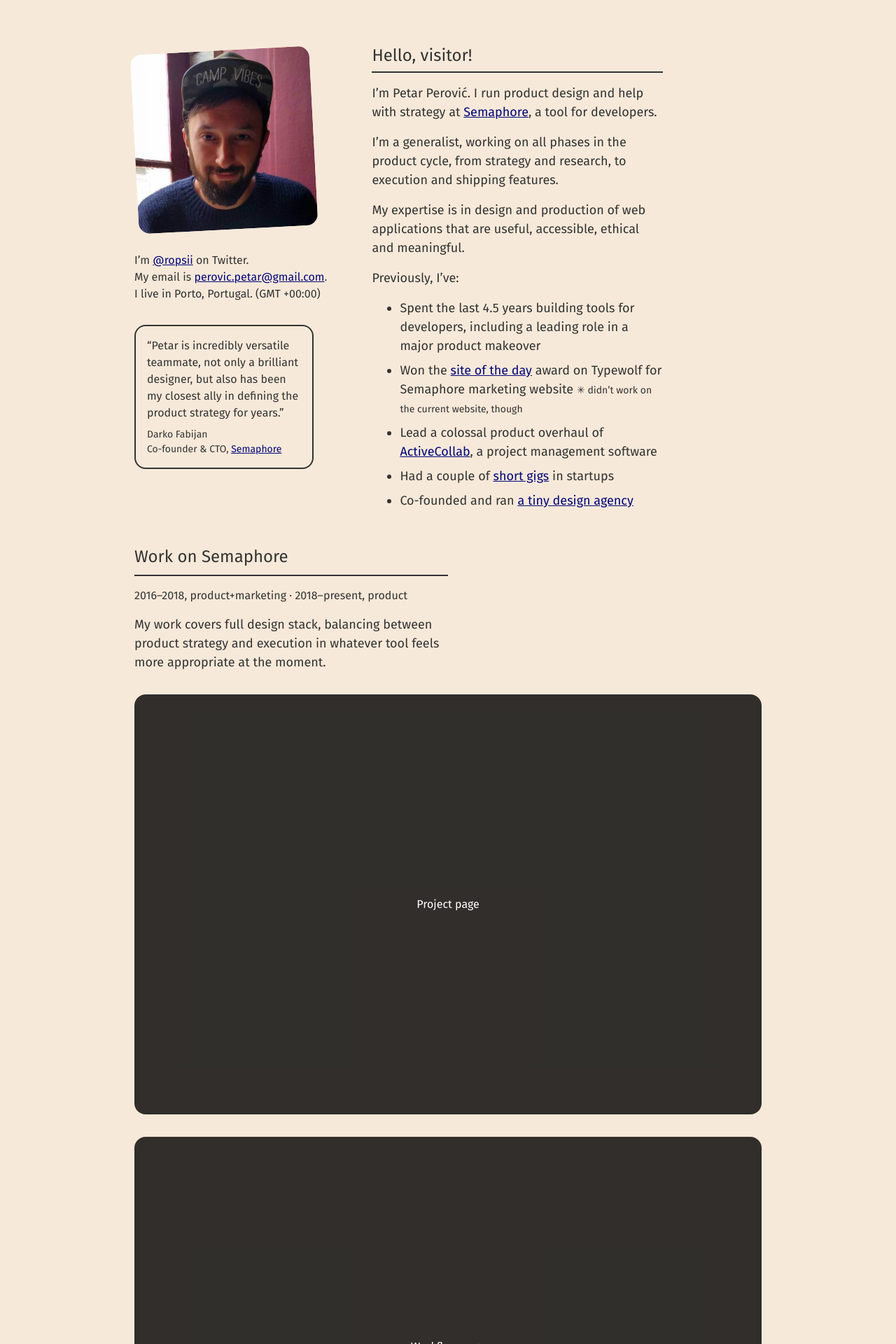
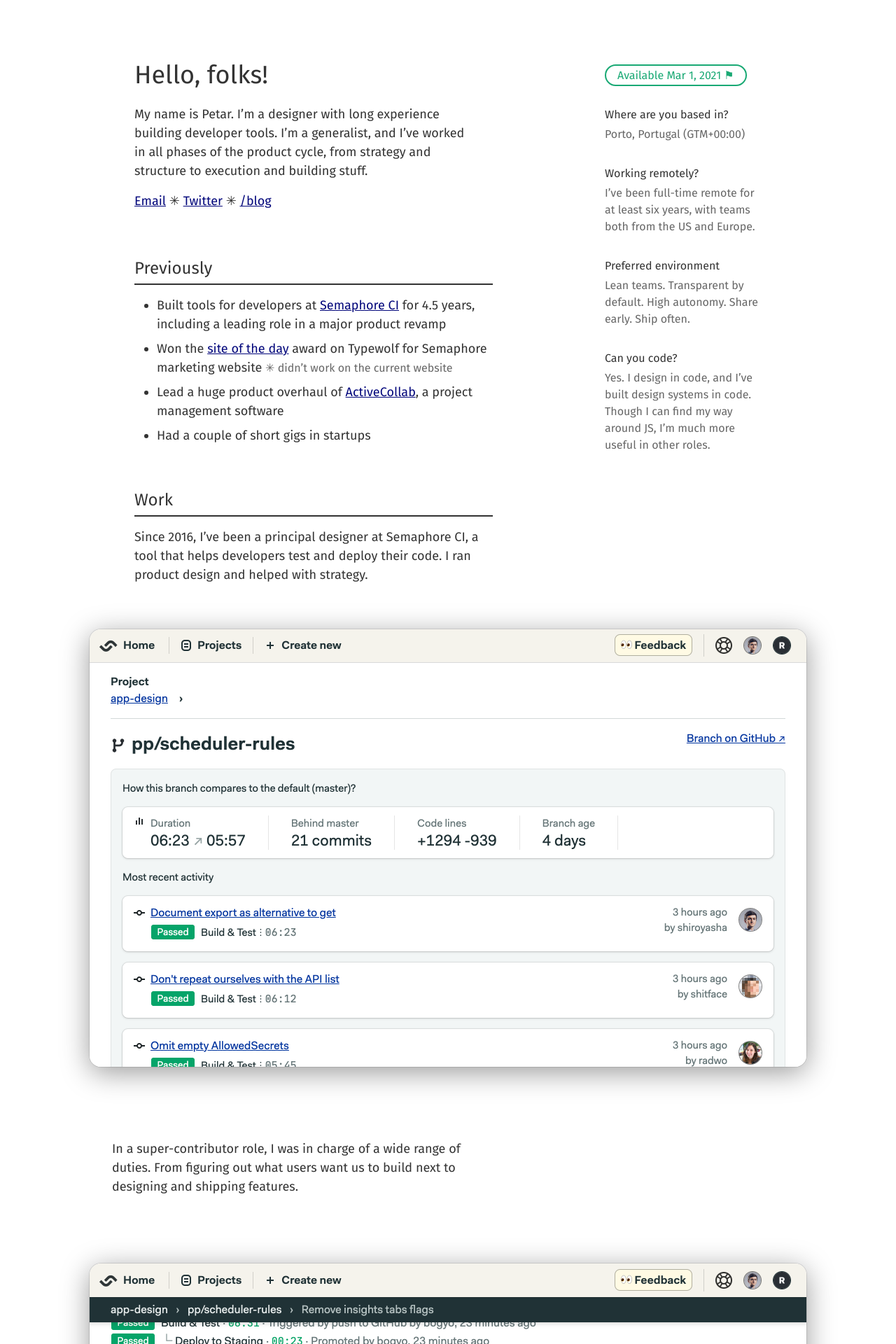
Before and after one commit to ropsii/ropsii.github.io, a Jekyll site: the page built from work.html, in a window 1280 px wide. Shown: the top 1920 px of the page at 70% size. Built offline with Jekyll 4.4.1, drawn with Linux system fonts in a browser that asks for light colours; some of the changed text lies outside the part shown.

Commit message:
work update

```diff
--- a/_layouts/home.html
+++ b/_layouts/home.html
@@ -12,7 +12,7 @@
                 <div class="f5 f4-m">
                     <p class="measure-narrow-m mb3">Hello. I’m Petar Perović. I run product design and help with strategy at <a href="https://semaphoreci.com">Semaphore</a>, a tool for developers.</p>
 
-                    <p class="mb3">My expertise is in design and production of web applications that are useful, accessible, ethical and meaningful.</p>
+                    <p class="measure-narrow-m mb3">My expertise is in design and production of software that is useful, accessible, ethical and meaningful.</p>
 
                     <p class="mb3">
                         <a href="&#109;&#97;&#105;&#108;&#116;&#111;&#58;&#112;&#101;&#114;&#111;&#118;&#105;&#99;&#46;&#112;&#101;&#116;&#97;&#114;&#64;&#103;&#109;&#97;&#105;&#108;&#46;&#99;&#111;&#109;">&#69;&#109;&#97;&#105;&#108;</a>
--- a/_layouts/work.html
+++ b/_layouts/work.html
@@ -10,136 +10,141 @@
         <meta name="robots" content="{{page.robots}}" />
         {% endif %}
 
-        {%- seo -%}
         <link rel="shortcut icon" href="/favicon.ico">
         <link rel="stylesheet" href="{{ "/assets/main.css" | relative_url }}">
-        {%- feed_meta -%}
         <link href="https://fonts.googleapis.com/css2?family=Fira+Sans:ital@0;1&display=swap" rel="stylesheet">
 
     </head>
 
-    <body class="ph3">
+    <body class="ph3 bg-white">
+
+        <div class="pa3-m">
+            <div>
+                <div class="mw8 center ph5-m pv3 pt5-m pb5-m pb4-l">
+
+                    <div class="flex-l justify-between">
+
+                        <div class="f5 f4-m">
+                            <div class="mb5">
+                                <h1 class="f2 f1-m normal mb3 mw6">Hello, folks!</h1>
 
                                 <div>
+                                    <p class="measure pr5-m mb3">My name is Petar. I’m a designer with long experience building developer tools. I’m a generalist, and I’ve worked in all phases of the product cycle, from strategy and structure to execution and building stuff.</p>
+                                </div>
 
-        <div class="mw8 center pt3 pt5-m ph5-m">
-            <div class="flex">
-                <div class="flex-shrink-0 pt2">
-                    <img src="{% link /assets/pp.jpg %}" alt="Petar Perovic portrait" class="db mb4 br4 w-100 mw5" style="transform: rotate(-3deg);">
 
-                    <p class="f5 mb0">I’m <a href="https://twitter.com/ropsii">@ropsii</a> on Twitter.</p>
-                    <p class="f5 mb0">My email is <a href="&#109;&#97;&#105;&#108;&#116;&#111;&#58;&#112;&#101;&#114;&#111;&#118;&#105;&#99;&#46;&#112;&#101;&#116;&#97;&#114;&#64;&#103;&#109;&#97;&#105;&#108;&#46;&#99;&#111;&#109;">&#112;&#101;&#114;&#111;&#118;&#105;&#99;&#46;&#112;&#101;&#116;&#97;&#114;&#64;&#103;&#109;&#97;&#105;&#108;&#46;&#99;&#111;&#109;</a>.</p>
-                    <p class="f5 mb3">I live in Porto, Portugal. (GMT +00:00)</p>
+                                <p class="mb0">
+                                    <a href="mailto:perovic.petar@gmail.com">Email</a>
+                                    ✳
+                                    <a href="https://twitter.com/ropsii">Twitter</a>
+                                    ✳
+                                    <a href="/">/blog</a>
+                                </p>
 
-                    <div class="mt4 pa3 ba bw1 br4 mw5">
+                            </div>
+
                             <div>
-                            <p class="f5 mw5 mb2">“Petar is incredibly versatile teammate, not only a brilliant designer, but also has been my closest ally in defining the product strategy for years.”</p>
-                            <p class="f6 mb0">Darko Fabijan<br> Co-founder & CTO, <a href="https://semaphoreci.com">Semaphore</a></p>
-                        </div>
-                        <!-- <div class="dn">
-                            <p class="f5 mw5 mb2">“Petar’s product thinking is sharp as any I witnessed in my career. Even more relevant, he’s a person of great sincerity, trust, and respect.</p>
-                            <p class="f6">Ilija Studen, cofounder of <a href="https://activecollab.com">ActiveCollab</a></p>
-                        </div> -->
+                                <h2 class="f3 f2-m normal mb2 bb bw1 pb1 mb3 mw6-m">Previously</h2>
+                                <ul class="f5 f4-m pl4 mt1 ml0 measure-m">
+                                    <li class="mv2">Built tools for developers at <a href="https://semaphoreci.com">Semaphore CI</a> for 4.5 years, including a leading role in a major product revamp</li>
+                                    <li class="mv2">Won the <a href="https://www.typewolf.com/site-of-the-day/semaphore">site of the day</a> award on Typewolf for Semaphore marketing website <span class="f5 black-60">✳ didn’t work on the current website</span></li>
+                                    <li class="mv2">Lead a huge product overhaul of <a href="https://activecollab.com/">ActiveCollab</a>, a project management software</li>
+                                    <li class="mv2">Had a couple of short gigs in startups</a></li>
+                                </ul>
                             </div>
                         </div>
-                <div class="flex-auto pl5 measure">
-                    <h1 class="f2 bb bw1 pb2 mb3 normal lh-title mt0 mb2 ">Hello, visitor!</h1>
-                    <p class="f4">I’m Petar Perović. I run product design and help with strategy at <a href="https://semaphoreci.com">Semaphore</a>, a tool for developers.</p>
-                    <p class="f4">I’m a generalist, working on all phases in the product cycle, from strategy and research, to execution and shipping features.</p>
-                    <p class="f4">My expertise is in design and production of web applications that are useful, accessible, ethical and meaningful.</p>
-                    <p class="f4">Previously, I’ve:</p>
 
-                    <ul class="f4">
-                        <li class="mv2">Spent the last 4.5 years building tools for developers, including a leading role in a major product makeover</li>
-                        <li class="mv2">Won the <a href="https://www.typewolf.com/site-of-the-day/semaphore">site of the day</a> award on Typewolf for Semaphore marketing website <span class="f6">✳ didn’t work on the current website, though</span></li>
-                        <li class="mv2">Lead a colossal product overhaul of <a href="https://activecollab.com/">ActiveCollab</a>, a project management software</li>
-                        <li class="mv2">Had a couple of <a href="https://www.linkedin.com/in/petarperovic/">short gigs</a> in startups</li>
-                        <li class="mv2">Co-founded and ran <a href="https://sprawsm.com/">a tiny design agency</a></li>
-                    </ul>
-
-
-                    <!-- <ul class="f4 mt5">
-                        <li class="mv2">Worked with bootstrapped products, designing with input from real, paying customers, 100% skin in the game</li>
-                        <li class="mv2">I feel most comfortable splitting my time between strategizing and crafting</li>
-                        <li class="mv2">Prefer shipping small improvements often</li>
-                    </ul> -->
-
+                        <div class="mw6 mw5-l pl4-l mt5 mt3-l">
+                            <div class="mb3">
+                                <span class="green ba bw1 ph3 pv1 br-pill">Available Mar 1, 2021 ⚑</span>
+                            </div>
+                            <div class="flex flex-wrap nl3 nr3">
+                                <div class="w-100-ns w-50-m w-100-l pa3">
+                                    <h3 class="f5 normal mb0 mb1-l">Where are you based in?</h3>
+                                    <p class="f5 mb0 black-60">Porto, Portugal (GTM+00:00)</p>
+                                </div>
+                                <div class="w-100-ns w-50-m w-100-l pa3">
+                                    <h3 class="f5 normal mb0 mb1-l">Working remotely?</h3>
+                                    <p class="f5 mb0 black-60">I’ve been full-time remote for at least six years, with teams both from the US and Europe.</p>
+                                </div>
+                                <div class="w-100-ns w-50-m w-100-l pa3">
+                                    <h3 class="f5 normal mb0 mb1-l">Preferred environment</h3>
+                                    <p class="f5 mb0 black-60">Lean teams. Transparent by default. High autonomy. Share early. Ship often.</p>
+                                </div>
+                                <div class="w-100-ns w-50-m w-100-l pa3">
+                                    <h3 class="f5 normal mb0 mb1-l">Can you code?</h3>
+                                    <p class="f5 mb0 black-60">Yes. I design in code, and I’ve built design systems in code. Though I can find my way around JS, I’m much more useful in other roles.</p>
+                                </div>
                             </div>
                         </div>
 
                     </div>
 
-        <div class="mw8 center ph5-m pv4">
-                <div class="mw6 pr5">
-                    <h2 class="f2 normal pb2 mb3 bb bw1">Work on Semaphore</h2>
-                    <p class="f5 mb3">2016–2018, product+marketing · 2018–present, product </p>
-                    <p class="f4 measure mb4">My work covers full design stack, balancing between product strategy and execution in whatever tool feels more appropriate at the moment.</p>
                 </div>
 
-                <div class="bg-black-80 white br4 mb4 flex items-center justify-center" style="height: 600px">
-                    Project page
+                <div class="mw8 center f5 f4-m">
+                    <div class="ph5-m mb5">
+                        <h2 class="f3 f2-m normal mb2 bb bw1 pb1 mb3 mw6-m">Work</h2>
+                        <p class="measure pr4-m mb0">Since 2016, I’ve been a principal designer at Semaphore&nbsp;CI, a tool that helps developers test and deploy their code. I ran product design and helped with strategy.</p>
                     </div>
 
-                <div class="bg-black-80 white br4 mb4 flex items-center justify-center" style="height: 600px">
-                    Workflow page
+                    <div>
+                        <img src="{% link /assets/work-sem-branch.png %}" alt="Semaphore branch page" class="br4 w-100 shadow-2">
                     </div>
 
-                <p class="f4 measure mb4 pr6">Sometimes I’ll design directly in code, other times complexity is overwhelming and I prefer disassembling the problem in Whimsical.</p>
-
-                <div class="bg-black-80 white br4 mb4 flex items-center justify-center" style="height: 600px">
-                    Choose plan
+                    <div class="ph4-m mv4 mv5-m pv4">
+                        <p class="measure mb0">In a super-contributor role, I was in charge of a wide range of duties. From figuring out what users want us to build next to designing and shipping features.</p>
                     </div>
 
-                <div class="bg-black-80 white br4 mb4 flex items-center justify-center" style="height: 200px">
-                    Illustration
+                    <div class="mb5">
+                        <img src="{% link /assets/work-sem-workflow.png %}" alt="Semaphore workflow page" class="br4 w-100 shadow-2">
                     </div>
 
-                <p class="f4 measure mb4 pr6">I can adapt when necessary, but I never considered myself an illustrator. However, icons are the essential component of emotional design and have always been something I’d work on with great pleasure.</p>
-
-                <div class="bg-black-80 white br4 mb4 flex items-center justify-center" style="height: 600px">
-                    Whimsical scheme
+                    <div class="mb5">
+                        <img src="{% link /assets/work-sem-project.png %}" alt="Semaphore insights" class="br4 w-100 shadow-2">
                     </div>
 
-                <p class="f4 measure mb4 pr6">Nullam id dolor id nibh ultricies vehicula ut id elit. Nullam quis risus eget urna mollis ornare vel eu leo. Praesent commodo cursus magna, vel scelerisque nisl consectetur et.</p>
-
-                <div class="bg-black-80 white br4 mb4 flex items-center justify-center" style="height: 600px">
-                    Basecamp meeting notes, Excel numbers
+                    <div class="ph4-m mv4 mv5-m pv4">
+                        <p class="measure mb0 pr5-m">Occasionally I’d do lightweight illustration work to brighten up the screens that benefit from the emotional encouragement. To ease up the anxiety during onboarding. Or to make blank screens more fun.
+                        </p>
                     </div>
 
-                <div class="">
-                    <div class="mv5 mw6">
-                        <h2 class="f3 normal mb1 bb bw1 pb2 mb3">My design process</h2>
-                        <p class="f4 measure mb3 pr6">This is roughly a method I’ve been using throughout my career, regardless of the size of the team I was part of.</p>
-                        <ol class="f4">
-                            <li>Design with the information you got</li>
-                            <li>Ship and observe</li>
-                            <li>Listen to users, listen to colleagues, look at numbers</li>
-                            <li>Use a healthy ratio of intuition and numbers</li>
-                            <li>Unless you’re Amazon, then always go with numbers</li>
-                            <li>Understand a broader business context</li>
-                            <li>Everybody in the company shapes the UX; Customer support knows product flaws better than the product team, use that knowledge</li>
-                            <li>Iterate with new findings</li>
-                            <li>Repeat indefinitely</li>
-                            <li>Leave when you’re sick of it</li>
-                        </ol>
-                    </div>
+                    <div class="mb4">
+                        <img src="{% link /assets/work-sem-create-org.png %}" alt="Semaphore create organization page" class="br4 w-100 shadow-2">
                     </div>
 
-                <div class="flex f4 tc">
-                    <div class="w-50">
-                        <h2 class="f3 normal"><span class="bb bw1">Hire me if</span> you’re looking for</h2>
-                        <ul>
-                            <li></li>
-                        </ul>
+
+                    <div class="mv5">
+                        <div class="flex-m nl4 nr4 nt4 nb4">
+
+                            <div class="w-50-m pa4">
+                                <img src="{% link /assets/work-sem-menu.png %}" alt="Semaphore help menu" class="br4 shadow-2">
                             </div>
-                    <div class="w-50">
-                        <h2 class="f3 normal"><span class="bb bw1">Don’t hire me if</span> you’re looking for</h2>
-                        <ul>
-                            <li>An executor not involved in decision making</li>
-                            <li>Growth at all cost mentality</li>
-                        </ul>
+
+                            <div class="w-50-m pa4">
+                                <img src="{% link /assets/work-sem-illustrations.png %}" alt="Semaphore app illustrations" class="br4 shadow-2">
                             </div>
                         </div>
                     </div>
 
+                    <div class="ph4-m mv4 mv5-m pv4">
+                        <p class="measure mb0">A good portion of my work went to contribute to the structural and strategic level. A product that is complex by nature continually requires untangling what is not immediately evident.</p>
+                    </div>
+
+                    <div class="mb5">
+                        <img src="{% link /assets/work-sem-whimsical.png %}" alt="Semaphore create organization flowchart" class="br4 w-100 shadow-2">
+                    </div>
+
+                    <div class="mb4">
+                        <img src="{% link /assets/work-sem-jtbd.png %}" alt="Semaphore jtbd" class="br4 w-100 shadow-2">
+                    </div>
+
+                    <div class="ph4-m mv4 mv5-m pv4">
+                        <p class="measure pr4 mb3">
+                            Thanks for scrolling with me. If you think I could be useful in some of these roles in your team — <a href="mailto:perovic.petar@gmail.com">Let’s talk</a>.
+                        </p>
+                    </div>
+
+                </div>
+
 {%- include footer.html -%}
--- a/_sass/tachyons/_styles.scss
+++ b/_sass/tachyons/_styles.scss
@@ -30,7 +30,7 @@ a {
 a:hover,
 a:focus {
     background-color: #fff29a;
-    box-shadow: 0 0 15px 2px #fff29a;
+    box-shadow: 0 0 12px 4px #fff29a;
     text-decoration: none;
     border-bottom: 1px solid;
 }
--- a/_sass/tachyons/_variables.scss
+++ b/_sass/tachyons/_variables.scss
@@ -6,7 +6,7 @@ $serif: georgia, serif !default;
 $code: Menlo, Consolas, monospace !default;
 $font-size-headline: 5rem !default;
 $font-size-subheadline: 4rem !default;
-$font-size-1: 2.5rem !default;
+$font-size-1: 2.25rem !default;
 $font-size-2: 1.5rem !default;
 $font-size-3: 1.25rem !default;
 $font-size-4: 1.125rem !default;
@@ -64,7 +64,7 @@ $border-width-3: .5rem !default;
 $border-width-4: 1rem !default;
 $border-width-5: 2rem !default;
 $box-shadow-1: 0 1px 3px 0 rgba(0,0,0,0.16), 0 0 0 1px rgba(0,0,0,0.08);
-$box-shadow-2: 0px 0px 8px 2px rgba( 0, 0, 0, 0.2 ) !default;
+$box-shadow-2: 0px 0px 0px 1px rgba(0, 0, 0, 0.1), 0px 8px 40px 0 rgba(0, 0, 0, 0.4) !default;
 $box-shadow-3: 2px 2px 4px 2px rgba( 0, 0, 0, 0.2 ) !default;
 $box-shadow-4: 2px 2px 8px 0px rgba( 0, 0, 0, 0.2 ) !default;
 $box-shadow-5: 4px 4px 8px 0px rgba( 0, 0, 0, 0.2 ) !default;
```
Also changed, not shown: assets/work-sem-branch.png (added), assets/work-sem-create-org.png (added), assets/work-sem-illustrations.png (added), assets/work-sem-jtbd.png (added), assets/work-sem-menu.png (added), assets/work-sem-project.png (added), assets/work-sem-whimsical.png (added), assets/work-sem-workflow.png (added). Lines whose indentation alone changed are shown as unchanged.
